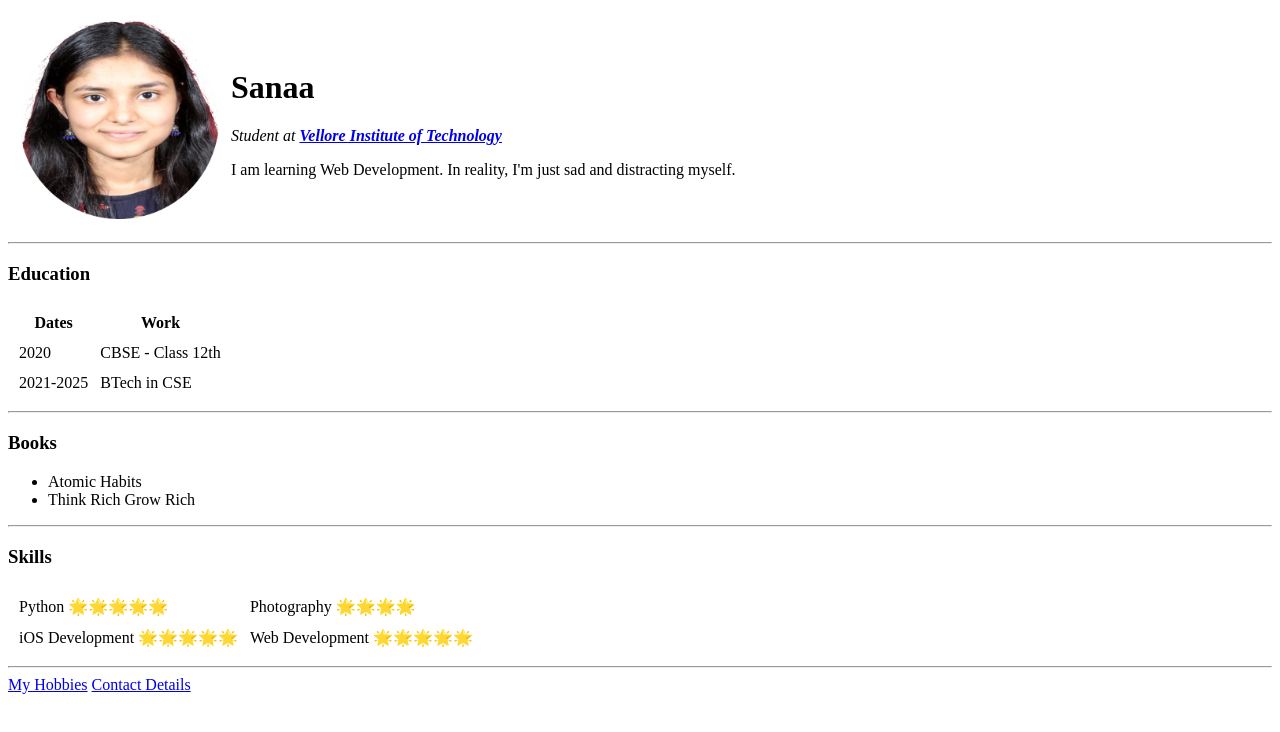
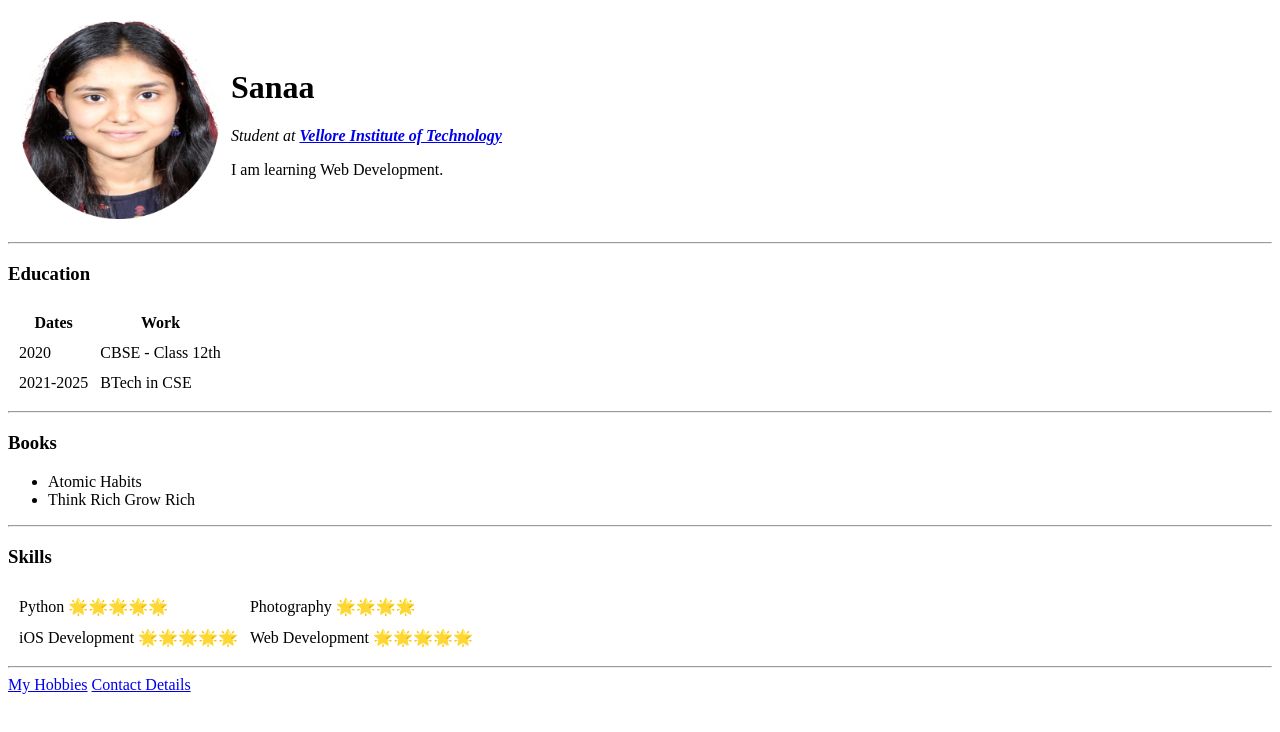
Before and after one commit to haashirr/cv, a plain HTML site: page index.html in a window 1280 px wide. Drawn offline with Linux system fonts and the light colour scheme.

Commit message:
Update index.html

```diff
--- a/index.html
+++ b/index.html
@@ -13,7 +13,7 @@
       <td>
         <h1> Sanaa </h1>
         <p> <em>Student at <strong><a href="https://vit.ac.in/">Vellore Institute of Technology</strong></a></em></p>
-        <p> I am learning Web Development. In reality, I'm just sad and distracting myself. </p>
+        <p> I am learning Web Development. </p>
       </td>
     </tr>
   </table>
```
